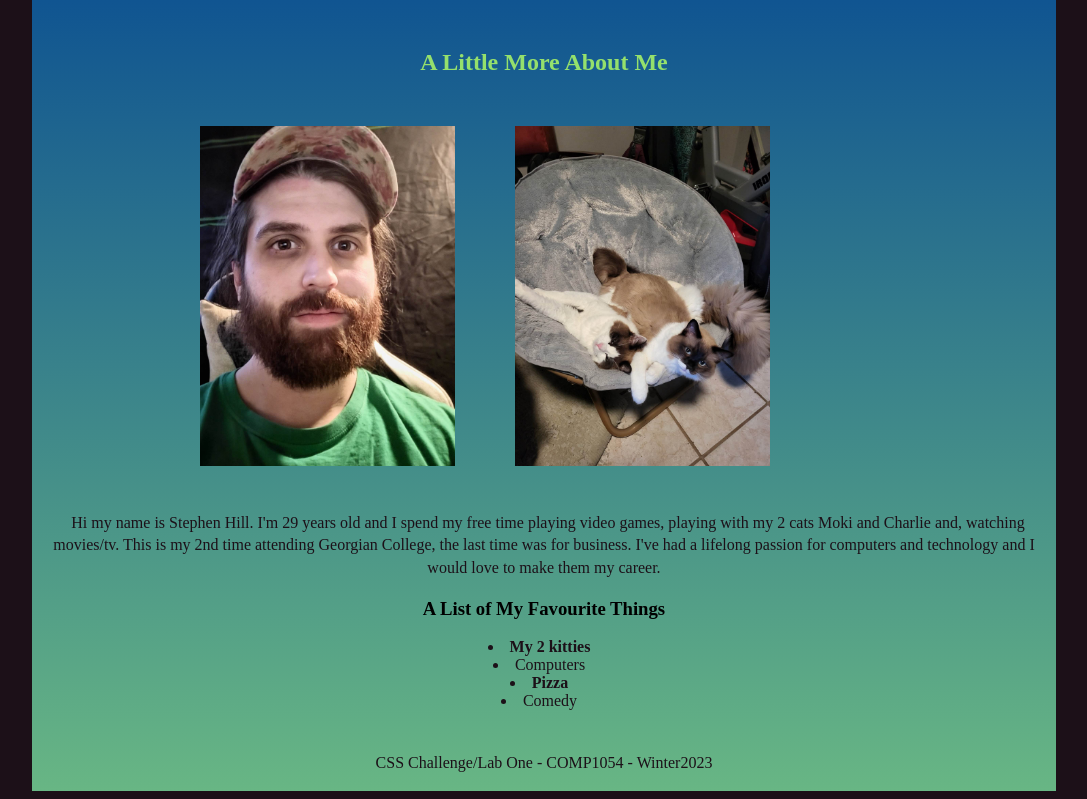
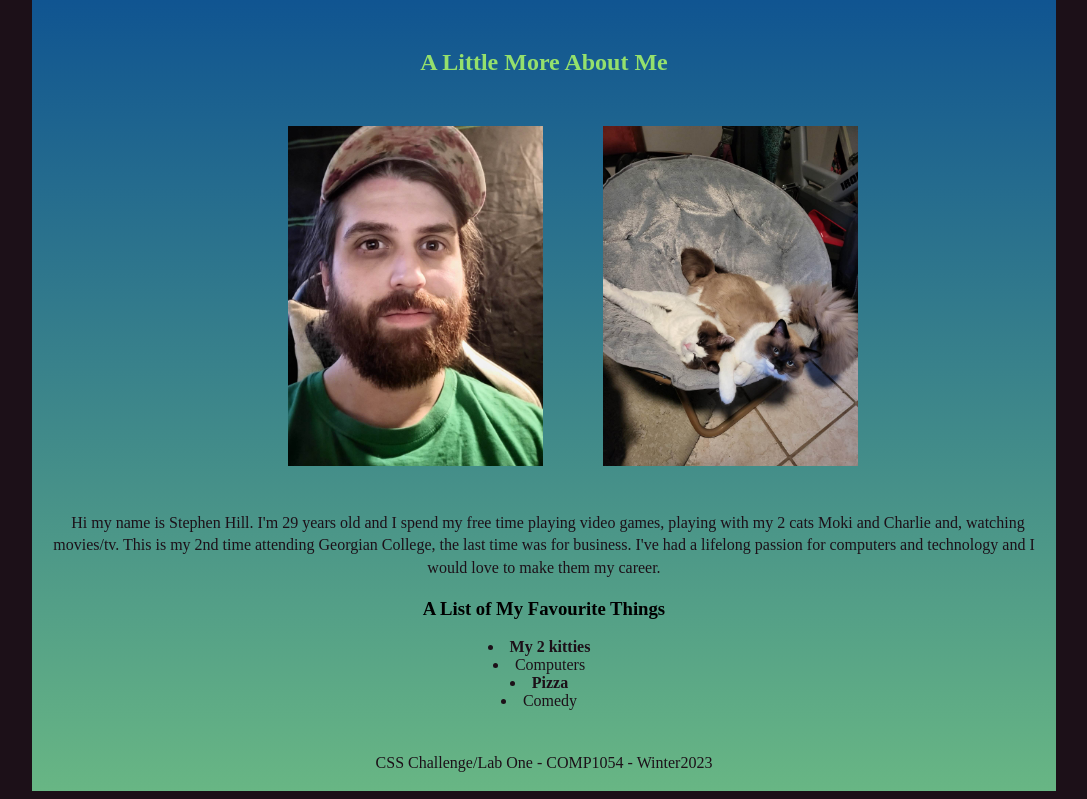
Before and after one commit to Leverc/Lab02-Comp1054, a plain HTML site: page index.html in a window 1280 px wide. Shown: the part 69-868 px from the top of the page, without its empty margins (96-1183 px from the left). Drawn offline with Linux system fonts and the light colour scheme.

Commit message:
image display fix

```diff
--- a/style.css
+++ b/style.css
@@ -36,7 +36,8 @@ main {
     flex-direction: row;
     height: 400px;
     width: 30%;
-    padding-left: 10vw;
+    padding-left: 30vw;
+    justify-content: center;
 
 }
 
```
